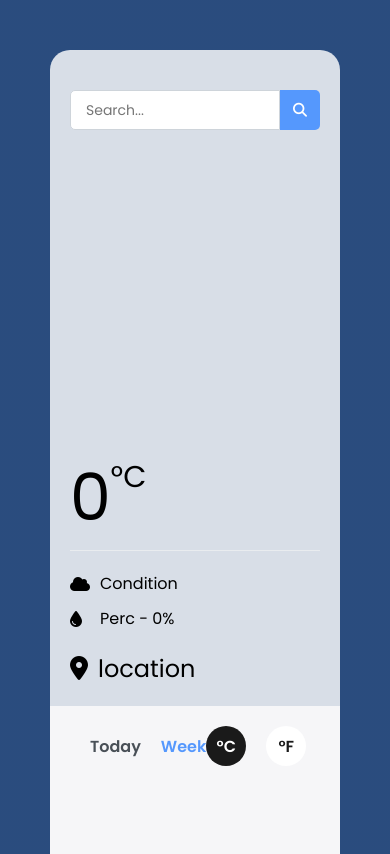
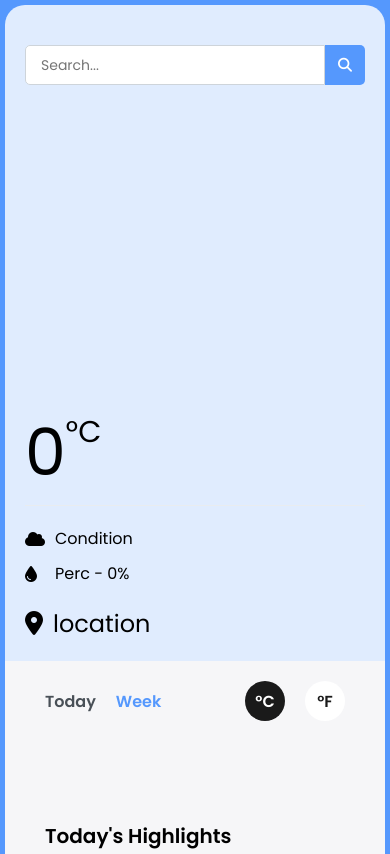
Before and after one commit to lswebdevelops/Weather-App-2.0, a plain HTML site: page index.html in a window 390 px wide. Shown: the top 854 px of the page. Drawn offline with Linux system fonts and the light colour scheme; no server answers.

Commit message:
correcting the body padding problem in small screens

```diff
--- a/style.css
+++ b/style.css
@@ -17,7 +17,6 @@ body {
   justify-content: center;
   min-height: 100vh;
 
-  padding: 50px;
   background: var(--primary-color);
   background-image: linear-gradient(rgba(0, 0, 0, 0.5), rgba(0, 0, 0, 0.5)),
     url("./images/cd.jpg");
@@ -281,7 +280,10 @@ img {
     align-items: center;
     justify-content: space-between;
 }
+body{
 
+  padding: 50px;
+ }
 
 /********** Small devices only **********/
 @media (min-width: 675px) and (max-width: 826px) {
@@ -291,7 +293,10 @@ img {
     .main{
         width: 60%;
     }
+ body{
 
+  padding: 40px;
+ }
 }
 /********** Extra small devices only **********/
 @media (max-width: 675px) {
@@ -345,6 +350,10 @@ img {
 
 /********** Super extra small devices Only :-) (e.g., iPhone 4) **********/
 @media (max-width: 479px) {
+  body{
+
+    padding: 5px;
+   }
   .date-time{
     display: none;
   }
@@ -358,4 +367,9 @@ img {
     min-width: 150px;
     max-width:250px;
   }
+  body {
+
+    background-image: none;
+
+  }
 }
```
